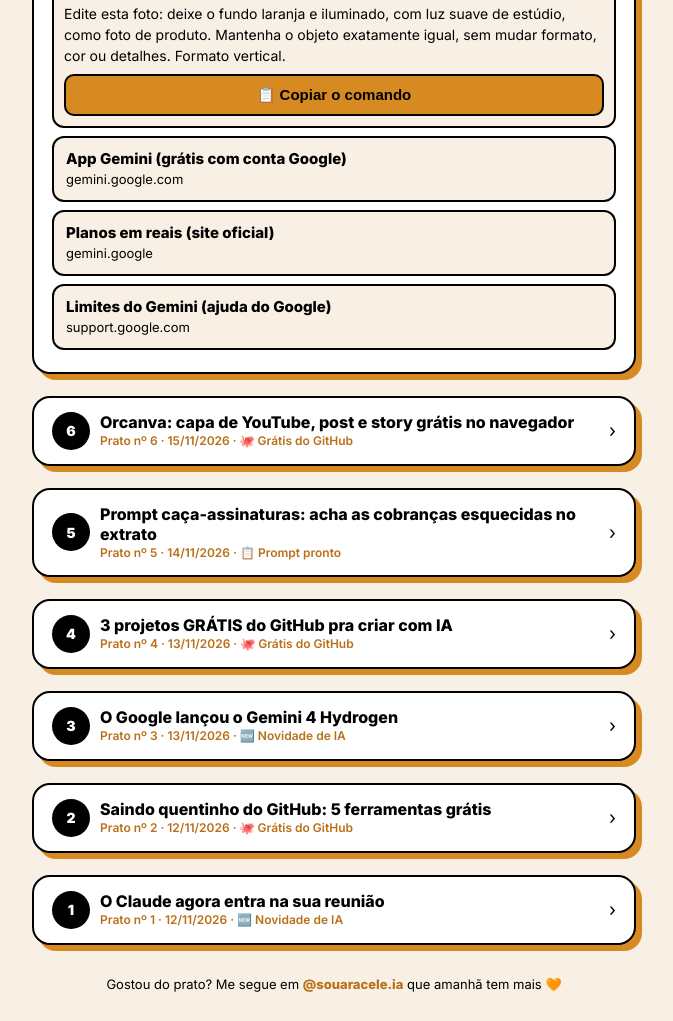
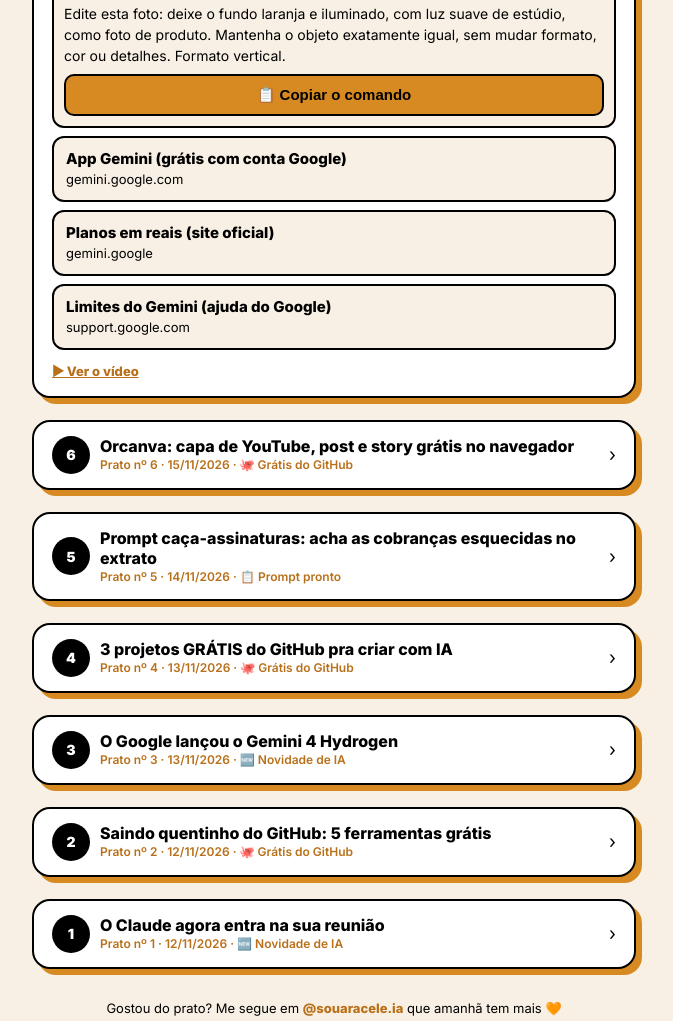
Before and after one commit to aracelesilva/cardapio-quentinho, a plain HTML site: page index.html in a window 1280 px wide. Shown: the part 1549-2570 px from the top of the page, without its empty margins (306-979 px from the left). Drawn offline with Linux system fonts and the light colour scheme.

Commit message:
Prato 7: link do Short no YouTube

```diff
--- a/index.html
+++ b/index.html
@@ -80,6 +80,7 @@ const PRATOS = [
     "data": "16/11/2026",
     "tipo": "ferramenta",
     "titulo": "Gemini grátis: 3 coisas que dá pra fazer de graça",
+    "video": "https://www.youtube.com/shorts/-9wJFCyW_-o",
     "resumo": "Tem grátis com limite: é só ter uma conta Google, no celular ou no computador. 1) Resumir e-mail e documento e montar guia de estudo. 2) Pesquisa Profunda: ele lê vários sites e entrega um relatório com os links. 3) Criar e editar imagem (Nano Banana 2). Criar vídeo é só nos planos pagos. Limite: o Google não divulga um número fixo; renova a cada 5 horas, até um limite por semana, e pode diminuir quando tem muita gente usando. Planos pagos (site do Google Brasil, 16/11/2026): AI Plus R$ 24,99/mês e AI Pro R$ 96,99/mês. Cuidado: não mande documento com CPF, conta ou senha, e confira o que a IA disser. Os comandos dos 3 exemplos estão abaixo, prontos pra copiar.",
     "prompts": [
       [
```
